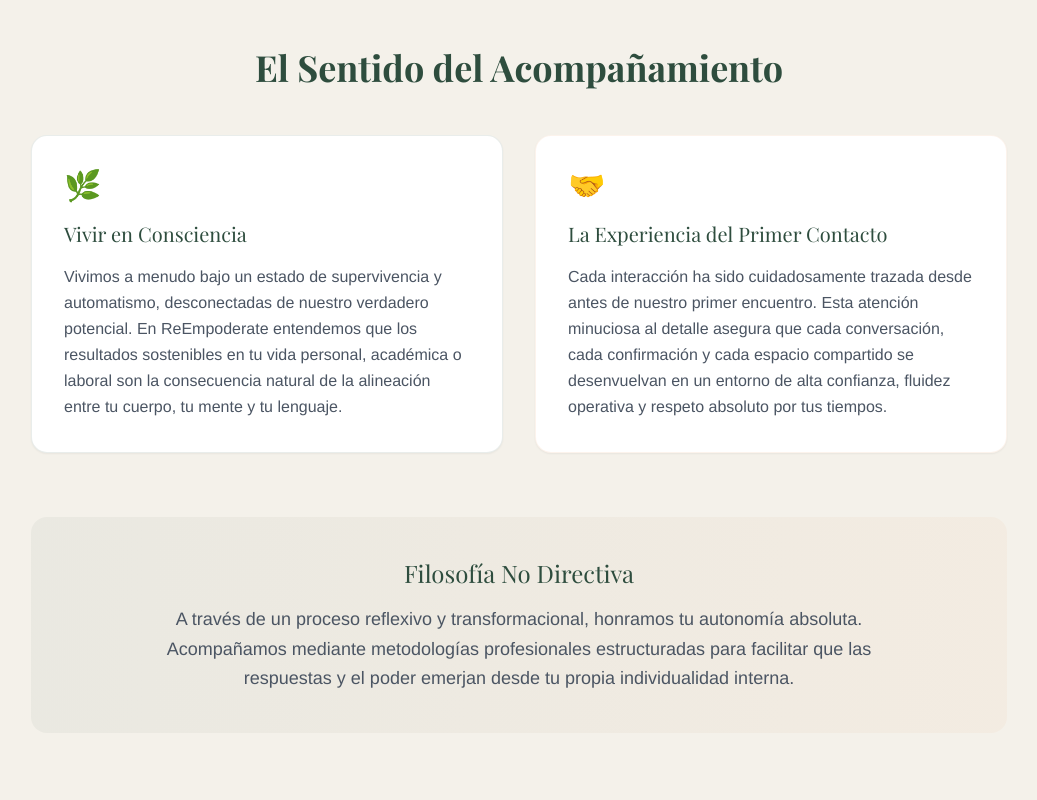
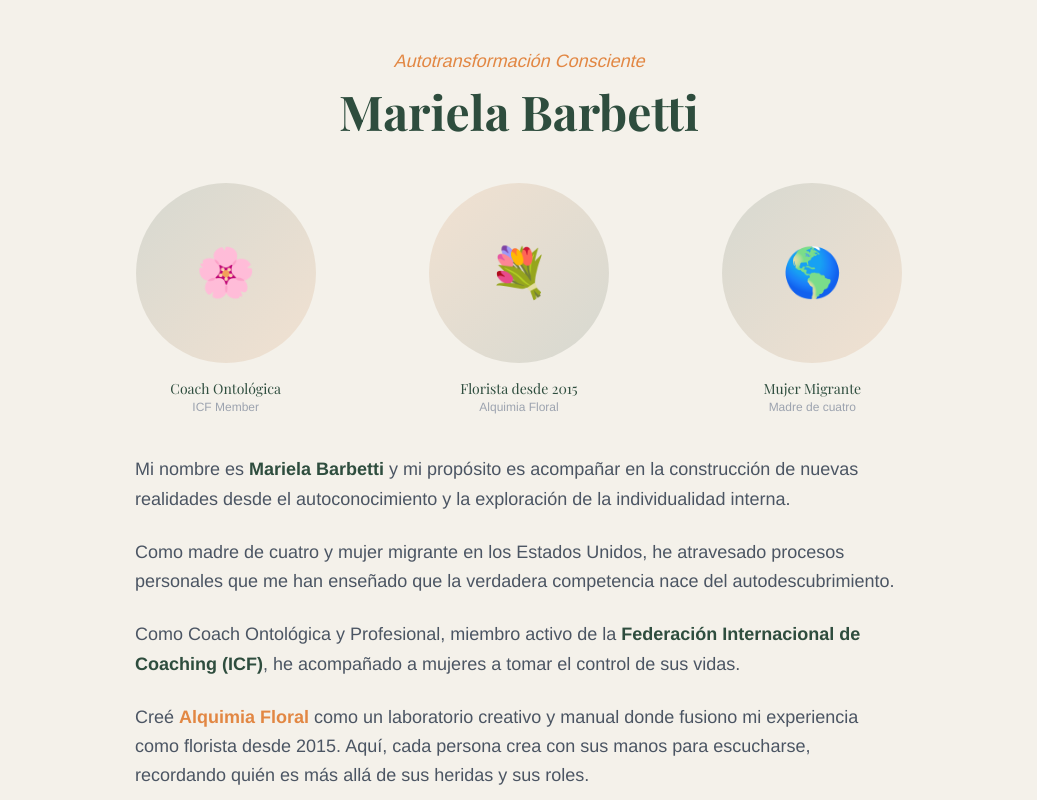
Before and after one commit to Omnix-Solution-Inc/reempoderate, a Next.js app: page / in a window 1280 px wide. Shown: the part 2940-3740 px from the top of the page, without its empty margins (121-1158 px from the left). Built offline with nearby package versions, Linux system fonts and the light colour scheme; no server answers; a web font is replaced by a local one.

Commit message:
feat: Bio section - Mariela Barbetti con redaccion corregida

```diff
--- a/src/components/landing/TestimonialsSection.tsx
+++ b/src/components/landing/TestimonialsSection.tsx
@@ -1,33 +1,64 @@
 export function TestimonialsSection() {
   return (
-    <section className="py-24 bg-cream">
-      <div className="max-w-5xl mx-auto px-6">
-        <h2 className="font-playfair text-3xl md:text-4xl text-shamrock font-bold mb-12 text-center">
-          El Sentido del Acompañamiento
-        </h2>
+    <section id="bio" className="py-24 bg-cream">
+      <div className="max-w-4xl mx-auto px-6">
+        <div className="text-center mb-12">
+          <p className="text-terracotta italic text-lg mb-3">Autotransformación Consciente</p>
+          <h2 className="font-playfair text-3xl md:text-5xl text-shamrock font-bold">
+            Mariela Barbetti
+          </h2>
+        </div>
 
-        <div className="grid grid-cols-1 md:grid-cols-2 gap-8 mb-16">
-          <div className="bg-white rounded-2xl p-8 shadow-sm border border-shamrock/10">
-            <div className="text-3xl mb-4">🌿</div>
-            <h3 className="font-playfair text-xl text-shamrock mb-4">Vivir en Consciencia</h3>
-            <p className="text-gray-600 leading-relaxed">
-              Vivimos a menudo bajo un estado de supervivencia y automatismo, desconectadas de nuestro verdadero potencial. En ReEmpoderate entendemos que los resultados sostenibles en tu vida personal, académica o laboral son la consecuencia natural de la alineación entre tu cuerpo, tu mente y tu lenguaje.
-            </p>
+        <div className="grid grid-cols-1 md:grid-cols-3 gap-8 mb-10">
+          <div className="text-center">
+            <div className="aspect-square rounded-full bg-gradient-to-br from-shamrock/15 to-terracotta/15 flex items-center justify-center mb-4 mx-auto max-w-[180px]">
+              <span className="text-5xl">🌸</span>
+            </div>
+            <p className="font-playfair text-sm text-shamrock">Coach Ontológica</p>
+            <p className="text-xs text-gray-400">ICF Member</p>
           </div>
-
-          <div className="bg-white rounded-2xl p-8 shadow-sm border border-terracotta/10">
-            <div className="text-3xl mb-4">🤝</div>
-            <h3 className="font-playfair text-xl text-shamrock mb-4">La Experiencia del Primer Contacto</h3>
-            <p className="text-gray-600 leading-relaxed">
-              Cada interacción ha sido cuidadosamente trazada desde antes de nuestro primer encuentro. Esta atención minuciosa al detalle asegura que cada conversación, cada confirmación y cada espacio compartido se desenvuelvan en un entorno de alta confianza, fluidez operativa y respeto absoluto por tus tiempos.
-            </p>
+          <div className="text-center">
+            <div className="aspect-square rounded-full bg-gradient-to-br from-terracotta/15 to-shamrock/15 flex items-center justify-center mb-4 mx-auto max-w-[180px]">
+              <span className="text-5xl">💐</span>
+            </div>
+            <p className="font-playfair text-sm text-shamrock">Florista desde 2015</p>
+            <p className="text-xs text-gray-400">Alquimia Floral</p>
+          </div>
+          <div className="text-center">
+            <div className="aspect-square rounded-full bg-gradient-to-br from-shamrock/15 to-terracotta/15 flex items-center justify-center mb-4 mx-auto max-w-[180px]">
+              <span className="text-5xl">🌎</span>
+            </div>
+            <p className="font-playfair text-sm text-shamrock">Mujer Migrante</p>
+            <p className="text-xs text-gray-400">Madre de cuatro</p>
           </div>
         </div>
 
-        <div className="bg-gradient-to-r from-shamrock/5 to-terracotta/5 rounded-2xl p-10 text-center">
-          <h3 className="font-playfair text-2xl text-shamrock mb-4">Filosofía No Directiva</h3>
-          <p className="text-gray-600 text-lg leading-relaxed max-w-3xl mx-auto">
-            A través de un proceso reflexivo y transformacional, honramos tu autonomía absoluta. Acompañamos mediante metodologías profesionales estructuradas para facilitar que las respuestas y el poder emerjan desde tu propia individualidad interna.
+        <div className="space-y-6 text-gray-600 text-lg leading-relaxed max-w-3xl mx-auto">
+          <p>
+            Mi nombre es <span className="font-semibold text-shamrock">Mariela Barbetti</span> y mi propósito es acompañar en la construcción de nuevas realidades desde el autoconocimiento y la exploración de la individualidad interna.
+          </p>
+          <p>
+            Como madre de cuatro y mujer migrante en los Estados Unidos, he atravesado procesos personales que me han enseñado que la verdadera competencia nace del autodescubrimiento.
+          </p>
+          <p>
+            Como Coach Ontológica y Profesional, miembro activo de la <span className="font-semibold text-shamrock">Federación Internacional de Coaching (ICF)</span>, he acompañado a mujeres a tomar el control de sus vidas.
+          </p>
+          <p>
+            Creé <span className="font-semibold text-terracotta">Alquimia Floral</span> como un laboratorio creativo y manual donde fusiono mi experiencia como florista desde 2015. Aquí, cada persona crea con sus manos para escucharse, recordando quién es más allá de sus heridas y sus roles.
+          </p>
+        </div>
+
+        <div className="mt-12 bg-gradient-to-r from-shamrock/5 to-terracotta/5 rounded-2xl p-10 text-center">
+          <div className="space-y-2 mb-6">
+            <p className="font-playfair text-xl text-shamrock italic">¿Cuáles son mis pensamientos?</p>
+            <p className="font-playfair text-xl text-shamrock italic">¿Qué tipo de pensamientos tengo?</p>
+            <p className="font-playfair text-xl text-shamrock italic">¿Me limitan o crean posibilidades?</p>
+          </div>
+        </div>
+
+        <div className="mt-10 text-center max-w-3xl mx-auto">
+          <p className="text-gray-600 text-lg leading-relaxed">
+            ReEmpoderate nace como una iniciativa con el propósito de acompañar a quienes han decidido rediseñar su futuro, utilizando la conversación como puente hacia esa autotransformación.
           </p>
         </div>
       </div>
```
